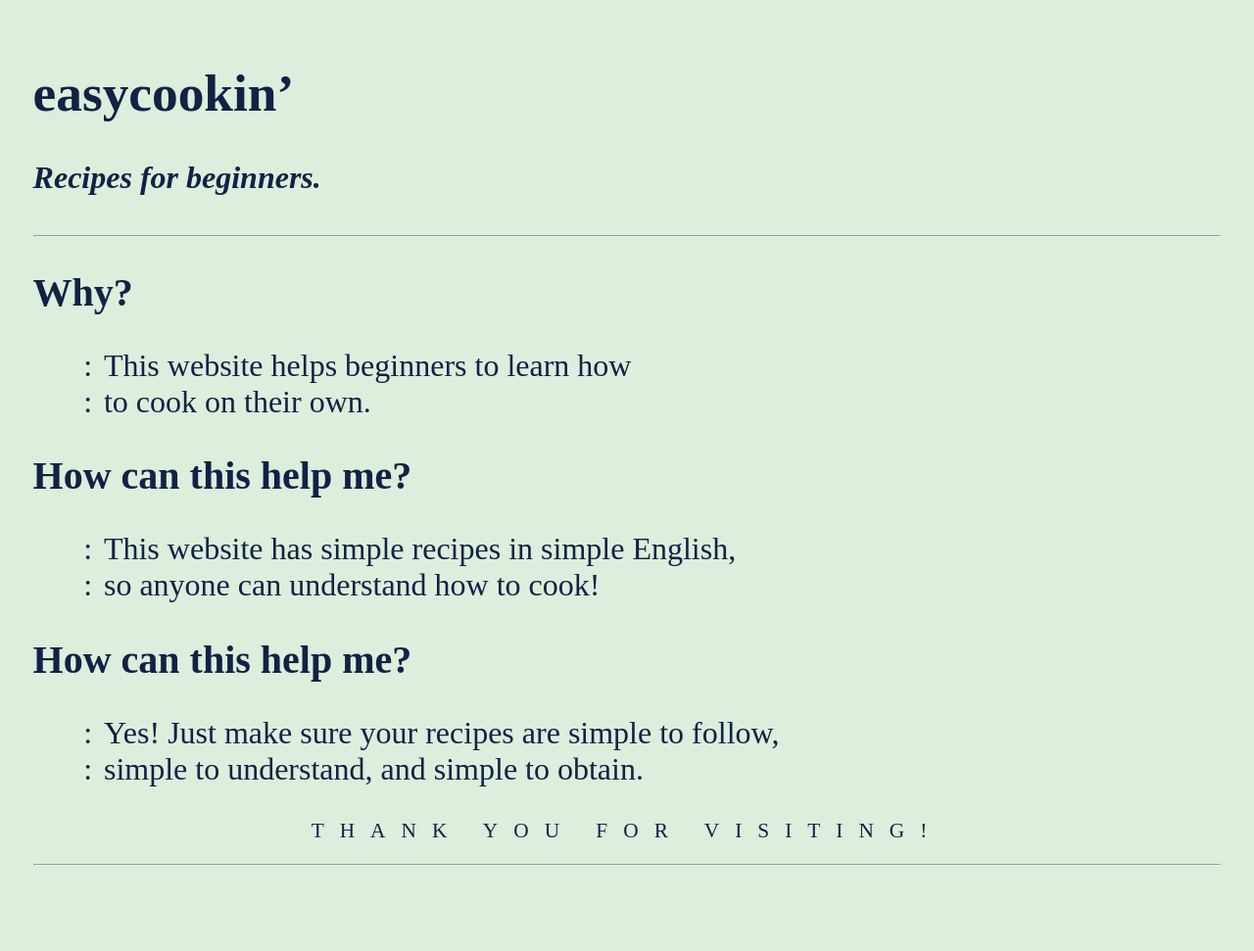
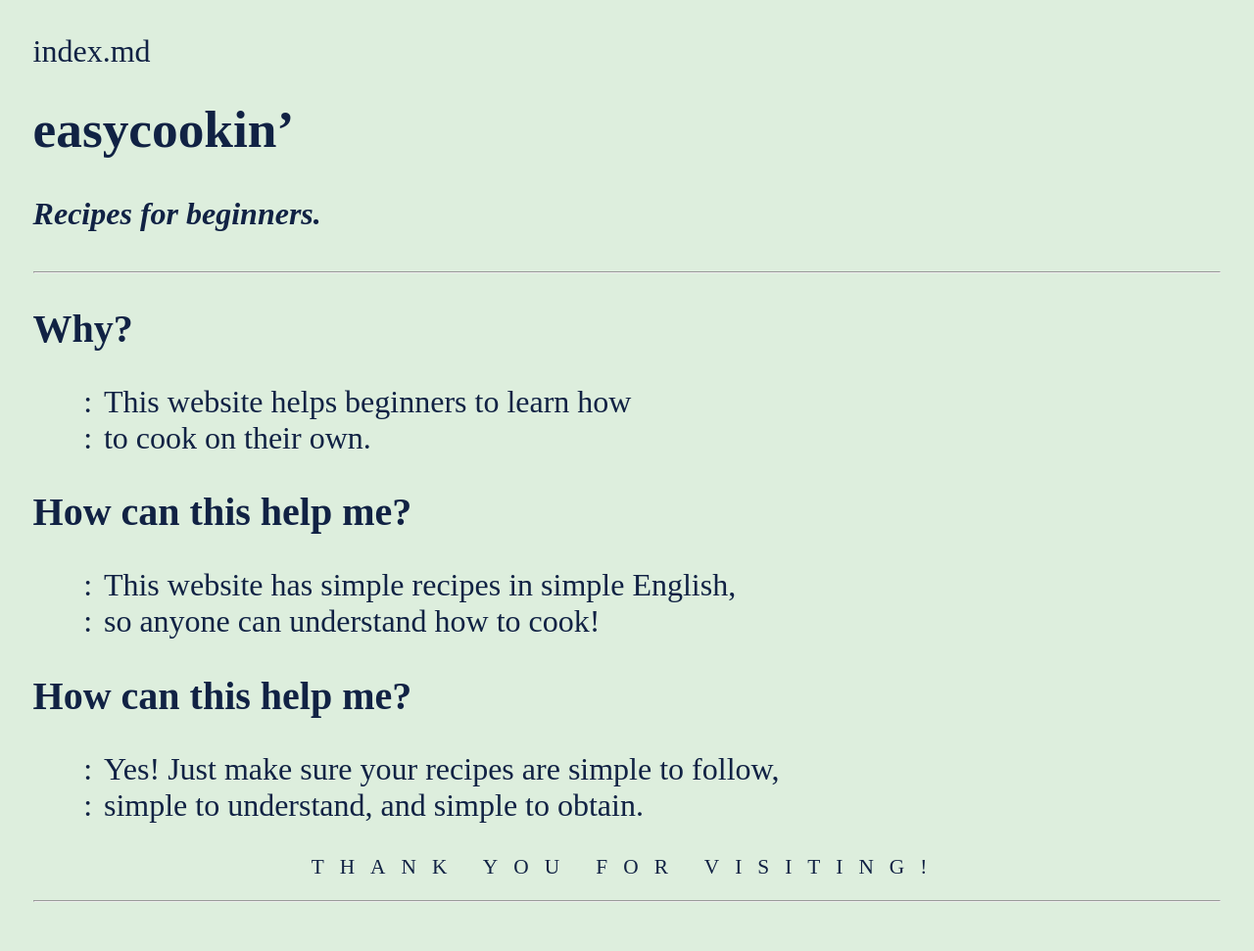
Before and after one commit to cca21/cca21.github.com, a Jekyll site: the page built from index.md, in a window 1280 px wide. Shown: the whole page at 98% size. Built offline with Jekyll 4.4.1, drawn with Linux system fonts in a browser that asks for light colours; our own code applies the rules of GitHub Pages for plain Markdown files; before the commit the page ends 934 px from its top, so only the background shows below that.

Commit message:
Update default.html

```diff
--- a/_layouts/default.html
+++ b/_layouts/default.html
@@ -5,7 +5,7 @@
     <link rel="stylesheet" href="/media/style.css" />
   </head>
   <body>
-    {{ site.pages.name }}
+    {{ page.name }}
     {{ content }}
   </body>
 </html>
```
